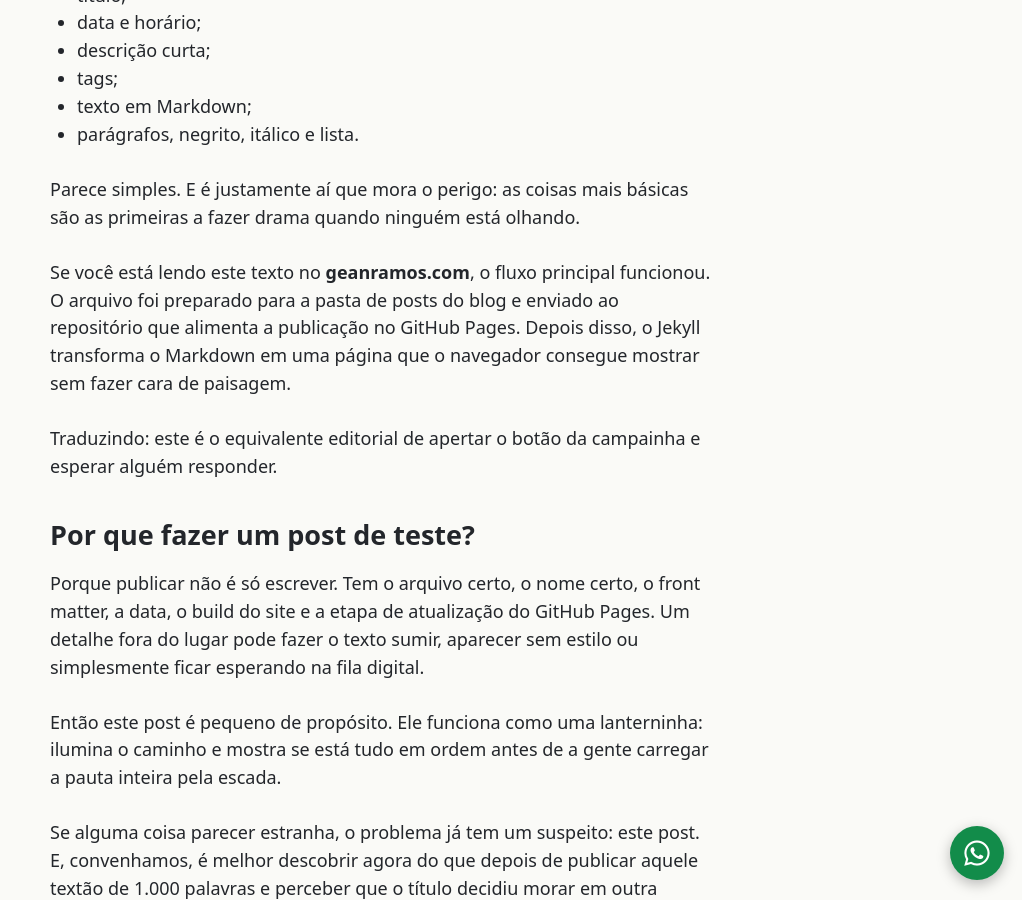
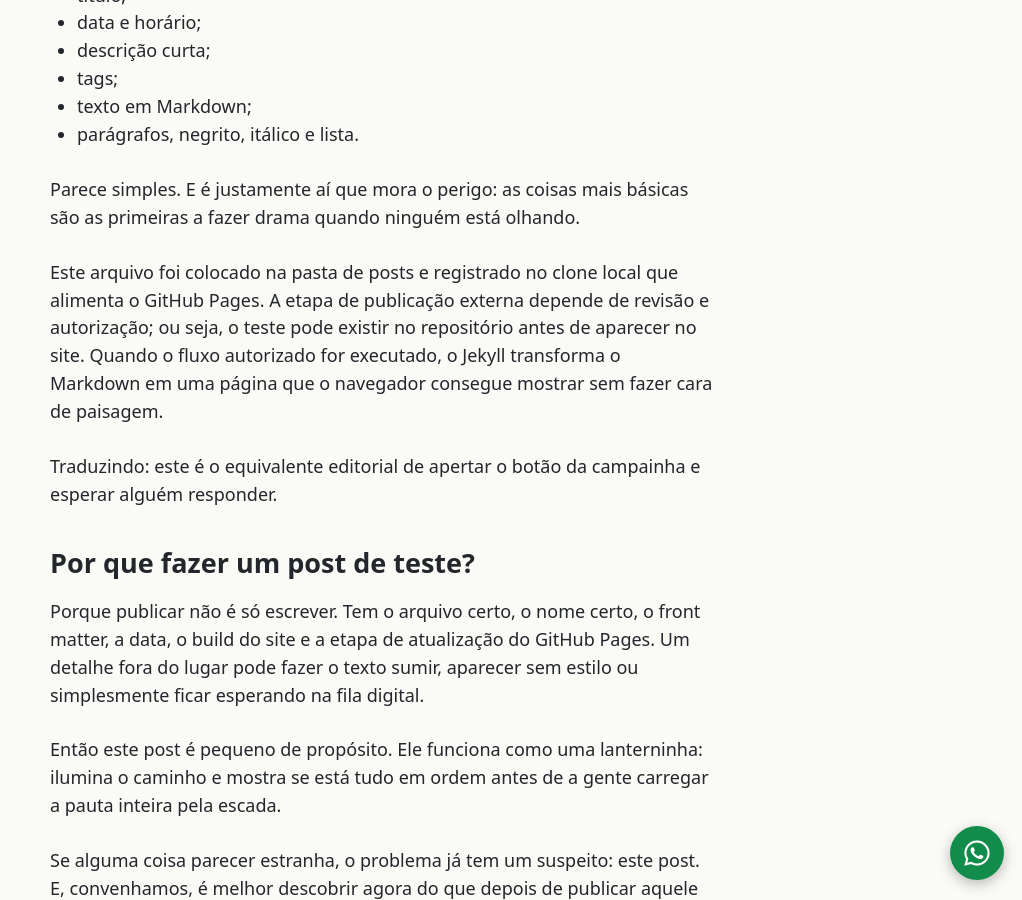
Before and after one commit to geanramoscom/geanramoscom.github.io, a Jekyll site: the page built from _posts/2026-11-02-teste-de-publicacao-tisha.md, in a window 1280 px wide and 900 px high, scrolled down 764 px. Shown: the whole window, without its empty margins (258-1280 px from the left). Built offline with Jekyll 4.4.1, drawn with Linux system fonts in a browser that asks for light colours; nearby versions of some CDN libraries; some web fonts are replaced; our own code applies the rules of GitHub Pages for plain Markdown files.

Commit message:
Complete Tisha Jekyll publication test

```diff
--- a/_posts/2026-11-02-teste-de-publicacao-tisha.md
+++ b/_posts/2026-11-02-teste-de-publicacao-tisha.md
@@ -26,7 +27,7 @@ A publicação foi criada no formato usado pelo Jekyll, com:
 
 Parece simples. E é justamente aí que mora o perigo: as coisas mais básicas são as primeiras a fazer drama quando ninguém está olhando.
 
-Se você está lendo este texto no **geanramos.com**, o fluxo principal funcionou. O arquivo foi preparado para a pasta de posts do blog e enviado ao repositório que alimenta a publicação no GitHub Pages. Depois disso, o Jekyll transforma o Markdown em uma página que o navegador consegue mostrar sem fazer cara de paisagem.
+Este arquivo foi colocado na pasta de posts e registrado no clone local que alimenta o GitHub Pages. A etapa de publicação externa depende de revisão e autorização; ou seja, o teste pode existir no repositório antes de aparecer no site. Quando o fluxo autorizado for executado, o Jekyll transforma o Markdown em uma página que o navegador consegue mostrar sem fazer cara de paisagem.
 
 Traduzindo: este é o equivalente editorial de apertar o botão da campainha e esperar alguém responder.
 
```
Also changed, not shown: other parts of _posts/2026-11-02-teste-de-publicacao-tisha.md (+1 -0 lines).
